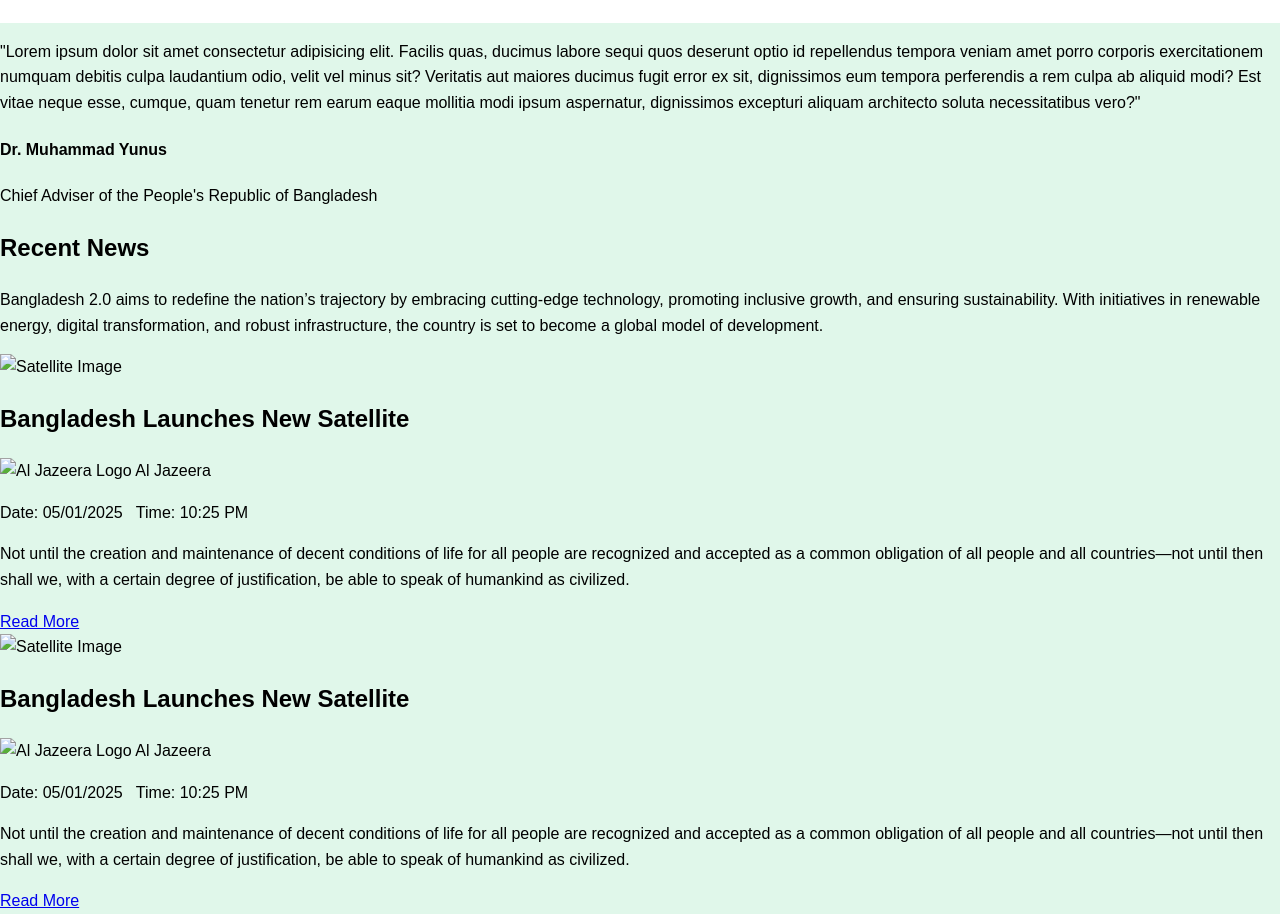
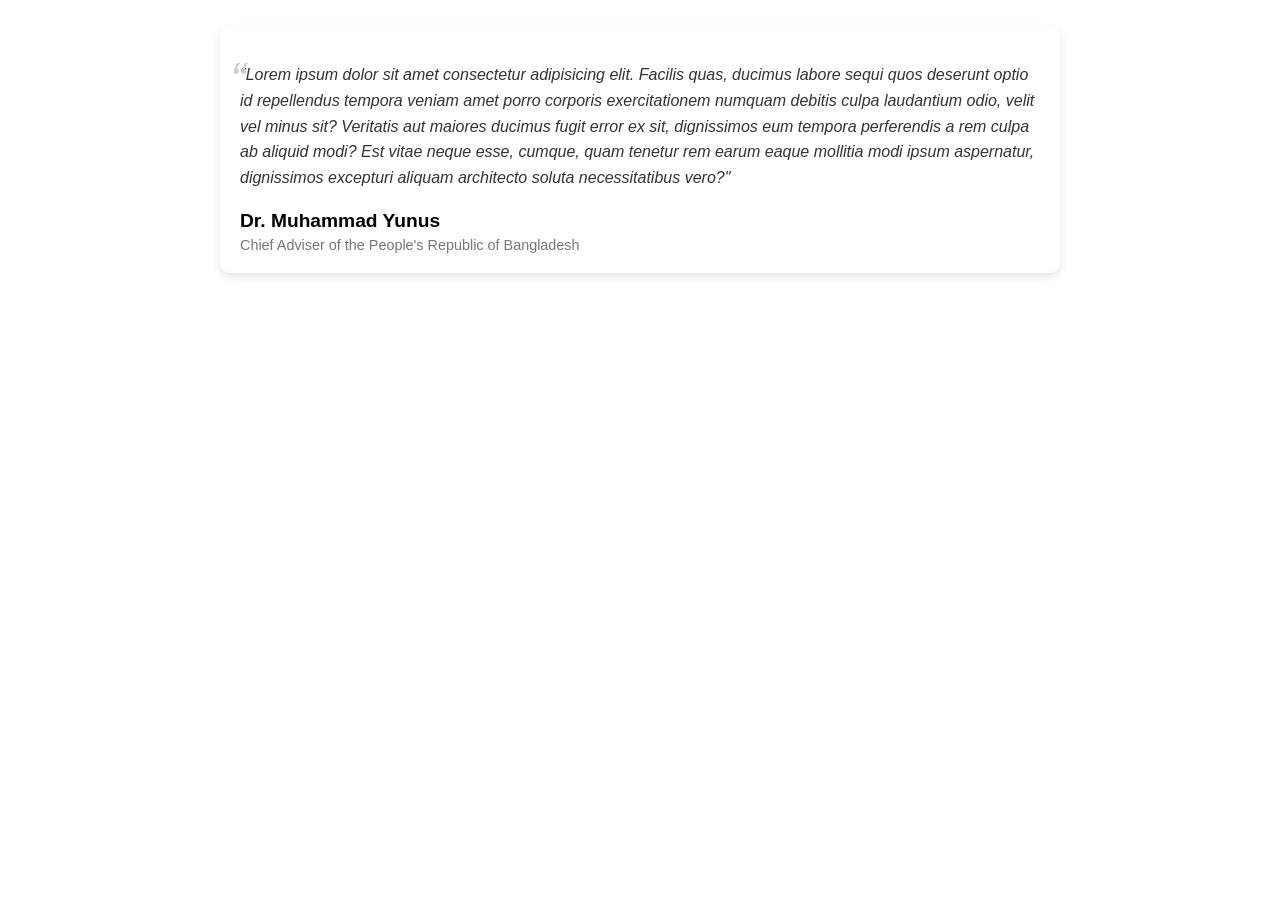
Before and after one commit to MuntasirJehan/Milestone-01, a plain HTML site: page index.html in a window 1280 px wide. Shown: the part 960-1874 px from the top of the page. After the commit the page ends 1261 px from the top, so only its background shows below. Drawn offline with Linux system fonts and the light colour scheme.

Commit message:
1st project

```diff
--- a/index.html
+++ b/index.html
@@ -6,10 +6,12 @@
     <title>Document</title>
     <link rel="stylesheet" href="style/style.css">
     <link rel="stylesheet" href="style/style2.css">
+    <link rel="stylesheet" href="style/style3.css">
+
 
 </head>
  <body>
-    <section>
+    <section class="first">
       <div class="banner">
        <div class="content">
         <h4 >Bangladesh 2.0</h4>
@@ -25,22 +27,29 @@
        </div>
       </div>
     </section>
-</body>
 
-<body>
+
+
+
     <section class="vision-section">
+
+  <section class="vision">
     <h2 class="section-title">The Vision of Future</h2>
     <p class="section-description">
       Bangladesh 2.0 aims to redefine the nation's trajectory by embracing cutting-edge technology, promoting inclusive growth, and ensuring sustainability. With initiatives in renewable energy, digital transformation, and robust infrastructure, the country is set to become a global model of development.
     </p>
+  </section>
 
     <div class="vision-cards">
-        <div class="vision-card"          style="background-color: #e7effe;">
+        <div class="vision-card" style="background-color: #e7effe;">
            <img src="assets/card-icon.png" alt="kemon achen" class="vision-icon">
+
            <h3 class="vision-card-title">Digital Transformation</h3>
+
           <p class="vision-card-description">
           Creating a nationwide digital ecosystem to enhance connectivity and access to services for all citizens.
           </p>
+
           <button class="explore-btn" style="background-color: #3366ff;">Learn More</button>
         </div>
         <div class="vision-card" style="background-color: #e8f8ec;">
@@ -61,10 +70,10 @@
       </div>
     </div>
   </section>
-</body>
 
 
-  <section>
+
+  <section class="yunus">
     <div class="testimonial">
       <div class="quote">
         <p>
@@ -79,49 +88,5 @@
   </section>
 
 
-
-    <section class="news-section">
-      <h1>Recent News</h1>
-      <p>
-        Bangladesh 2.0 aims to redefine the nation’s trajectory by embracing cutting-edge technology, promoting inclusive growth, and ensuring sustainability. With initiatives in renewable energy, digital transformation, and robust infrastructure, the country is set to become a global model of development.
-      </p>
-      <div class="news-card">
-        <div class="news-image">
-          <img src="satellite.jpg" alt="Satellite Image">
-        </div>
-        <div class="news-content">
-          <h2>Bangladesh Launches New Satellite</h2>
-          <p class="news-source">
-            <img src="aljazeera-logo.png" alt="Al Jazeera Logo"> Al Jazeera
-          </p>
-          <p class="news-date">Date: 05/01/2025 &nbsp; Time: 10:25 PM</p>
-          <p class="news-description">
-            Not until the creation and maintenance of decent conditions of life for all people are recognized and accepted as a common obligation of all people and all countries—not until then shall we, with a certain degree of justification, be able to speak of humankind as civilized.
-          </p>
-          <a href="#" class="read-more-btn">Read More</a>
-        </div>
-      </div>
-
-      <div class="news-card reverse">
-        <div class="news-image">
-          <img src="satellite.jpg" alt="Satellite Image">
-        </div>
-        <div class="news-content">
-          <h2>Bangladesh Launches New Satellite</h2>
-          <p class="news-source">
-            <img src="aljazeera-logo.png" alt="Al Jazeera Logo"> Al Jazeera
-          </p>
-          <p class="news-date">Date: 05/01/2025 &nbsp; Time: 10:25 PM</p>
-          <p class="news-description">
-            Not until the creation and maintenance of decent conditions of life for all people are recognized and accepted as a common obligation of all people and all countries—not until then shall we, with a certain degree of justification, be able to speak of humankind as civilized.
-          </p>
-          <a href="#" class="read-more-btn">Read More</a>
-        </div>
-      </div>
-    </section>
-
-
-
-
 </body>
 </html>
--- a/style/style.css
+++ b/style/style.css
@@ -2,7 +2,10 @@
 body {
     margin: 0;
     font-family: Arial, sans-serif;
-    background-color: #e0f7ea;
+    background-color: #ffffff;
+  }
+  .first{
+    margin: 4%;
   }
 
   .banner {
--- a/style/style2.css
+++ b/style/style2.css
@@ -1,11 +1,8 @@
-/* General Reset */
-body {
-    margin: 0;
-    font-family: Arial, sans-serif;
-    line-height: 1.6;
+
+  .vision{
+    text-align: left;
+    margin-left: 30px;
   }
-
-  /* Section Styling */
   .vision-section {
     text-align: center;
     padding: 50px 20px;
@@ -15,13 +12,12 @@
   .section-title {
     font-size: 2rem;
     font-weight: bold;
-    margin-bottom: 10px;
   }
+
 
   .section-description {
     color: #555;
-    max-width: 700px;
-    margin: 0 auto 40px;
+    max: 700px;
     font-size: 1rem;
   }
 
--- a/style/style3.css
+++ b/style/style3.css
@@ -1,13 +1,9 @@
-/* styles.css */
-body {
-    font-family: Arial, sans-serif;
-    margin: 0;
-    padding: 0;
+
+  .yunus {
     display: flex;
     justify-content: center;
-    align-items: center;
-    min-height: 100vh;
-    background-color: #f9f9f9;
+    margin: 2%;
+    padding: 2px;
   }
 
   .testimonial {
--- a/style/style4.css
+++ /dev/null
@@ -1,106 +0,0 @@
-/* styles.css */
-body {
-    font-family: Arial, sans-serif;
-    margin: 0;
-    padding: 0;
-    background-color: #f9f9f9;
-  }
-
-  .news-section {
-    max-width: 1200px;
-    margin: 40px auto;
-    padding: 20px;
-    text-align: center;
-  }
-
-  .news-section h1 {
-    font-size: 2rem;
-    color: #333;
-    margin-bottom: 10px;
-  }
-
-  .news-section p {
-    font-size: 1rem;
-    color: #555;
-    margin-bottom: 30px;
-  }
-
-  .news-card {
-    display: flex;
-    flex-wrap: wrap;
-    align-items: center;
-    background-color: #fff;
-    margin: 20px auto;
-    padding: 20px;
-    border-radius: 10px;
-    box-shadow: 0 4px 8px rgba(0, 0, 0, 0.1);
-    max-width: 1000px;
-    text-align: left;
-  }
-
-  .news-card.reverse {
-    flex-direction: row-reverse;
-  }
-
-  .news-image img {
-    width: 100%;
-    max-width: 300px;
-    border-radius: 10px;
-  }
-
-  .news-content {
-    flex: 1;
-    margin-left: 20px;
-  }
-
-  .news-card.reverse .news-content {
-    margin-left: 0;
-    margin-right: 20px;
-  }
-
-  .news-content h2 {
-    font-size: 1.5rem;
-    color: #333;
-    margin: 10px 0;
-  }
-
-  .news-source {
-    font-size: 0.9rem;
-    color: #007bff;
-    display: flex;
-    align-items: center;
-    margin: 5px 0;
-  }
-
-  .news-source img {
-    width: 20px;
-    height: 20px;
-    margin-right: 5px;
-  }
-
-  .news-date {
-    font-size: 0.8rem;
-    color: #888;
-    margin: 5px 0 15px;
-  }
-
-  .news-description {
-    font-size: 1rem;
-    color: #555;
-    margin-bottom: 15px;
-    line-height: 1.6;
-  }
-
-  .read-more-btn {
-    display: inline-block;
-    padding: 10px 20px;
-    background-color: #007bff;
-    color: #fff;
-    text-decoration: none;
-    border-radius: 5px;
-    transition: background-color 0.3s;
-  }
-
-  .read-more-btn:hover {
-    background-color: #0056b3;
-  }
```
Lines whose indentation alone changed are shown as unchanged.
